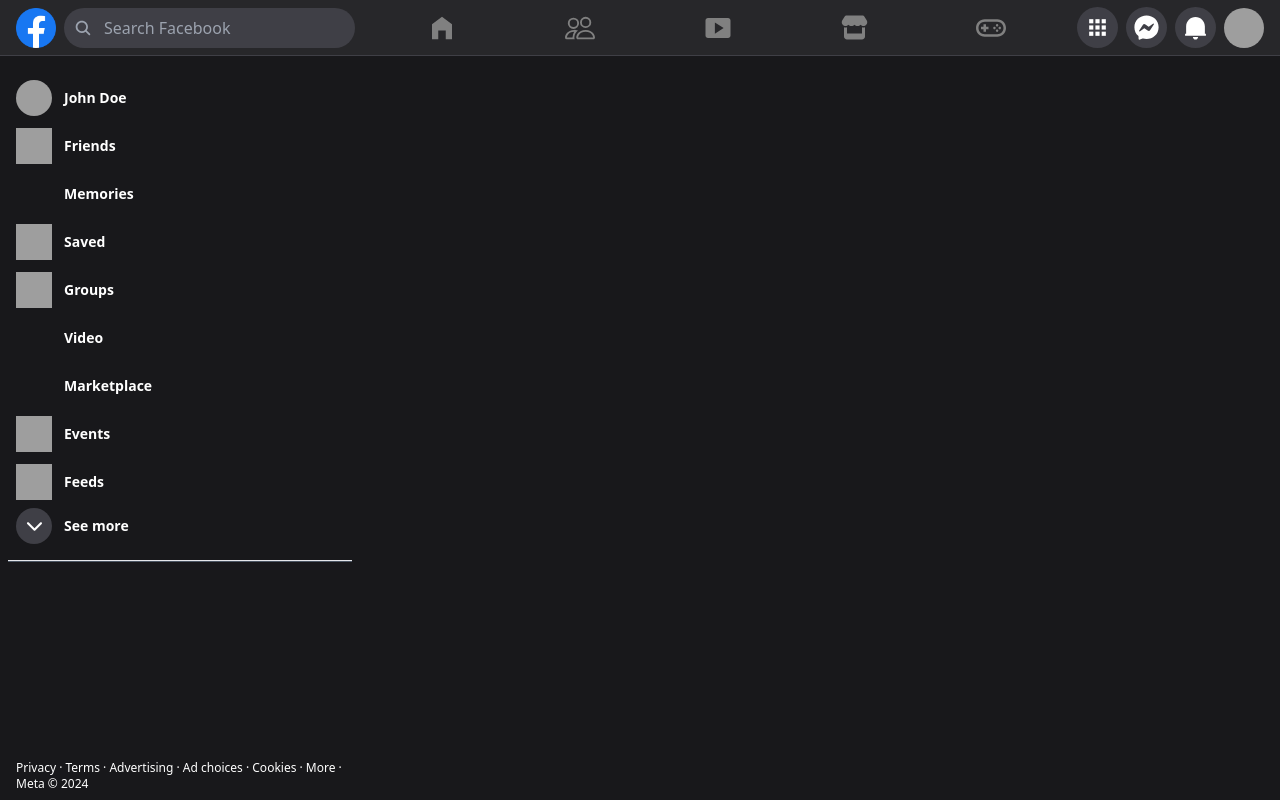
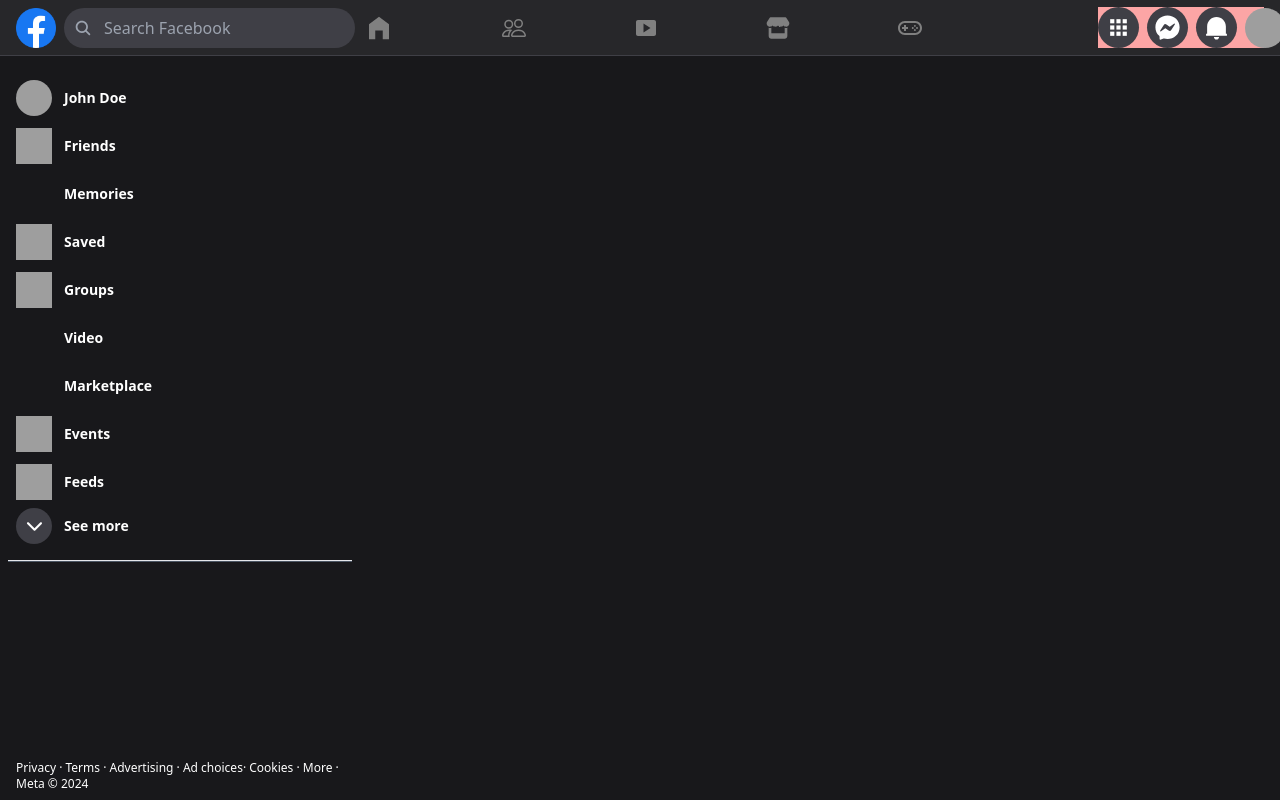
Before and after one commit to Adrian9502/react-tailwind-facebook-clone, a React (Vite) app: page / in a window 1280 px wide. Built offline with nearby package versions, Linux system fonts and the light colour scheme; grey boxes are pictures that could not be loaded.

Commit message:
fix some stuff

```diff
--- a/src/components/Header.jsx
+++ b/src/components/Header.jsx
@@ -32,19 +32,19 @@
           <MdHomeFilled size={30} color="gray" />
         </div>
         <div className="px-12 cursor-pointer py-2 rounded-lg transition hover:bg-zinc-700">
-          <BsPeople size={30} color="gray" />
+          <BsPeople size={24} color="gray" />
         </div>
         <div className="px-12 cursor-pointer py-2 rounded-lg transition hover:bg-zinc-700">
-          <MdSmartDisplay size={30} color="gray" />
+          <MdSmartDisplay size={24} color="gray" />
         </div>
         <div className="px-12 cursor-pointer py-2 rounded-lg transition hover:bg-zinc-700">
-          <FaStore size={27} color="gray" />
+          <FaStore size={24} color="gray" />
         </div>
         <div className="px-12 cursor-pointer py-2 rounded-lg transition hover:bg-zinc-700">
-          <CgGames size={30} color="gray" />
+          <CgGames size={24} color="gray" />
         </div>
       </nav>
-      <nav className="flex space-x-2 items-center">
+      <nav className="flex ml-32 bg-red-300 space-x-2 items-center">
         <div className="rounded-full p-2 bg-zinc-700">
           <CgMenuGridR size={25} color="white" />
         </div>
--- a/src/components/Sidebar.jsx
+++ b/src/components/Sidebar.jsx
@@ -71,8 +71,16 @@
       </div>
       <div className="text-white font-thin text-xs px-2 py-2">
         <div>
-          Privacy &middot; Terms &middot; Advertising &middot; Ad choices
-          &middot; Cookies &middot; More &middot;
+          <span className="hover:underline cursor-pointer">Privacy</span>{" "}
+          &middot; <span className="hover:underline cursor-pointer">Terms</span>{" "}
+          &middot;{" "}
+          <span className="hover:underline cursor-pointer">Advertising</span>{" "}
+          &middot;{" "}
+          <span className="hover:underline cursor-pointer">Ad choices</span>
+          &middot;{" "}
+          <span className="hover:underline cursor-pointer">Cookies</span>{" "}
+          &middot; <span className="hover:underline cursor-pointer">More</span>{" "}
+          &middot;
         </div>
         <span>Meta &copy; 2024</span>
       </div>
```
